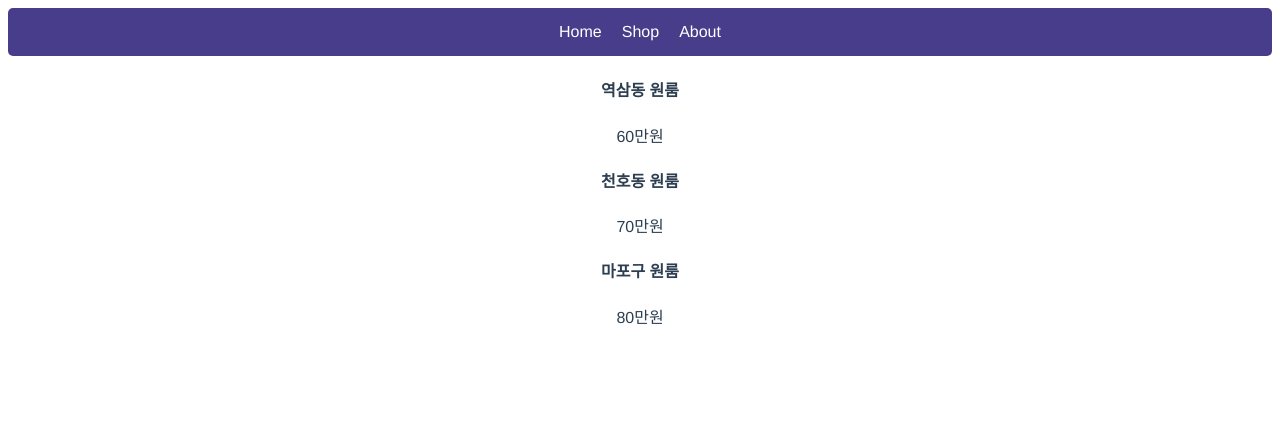
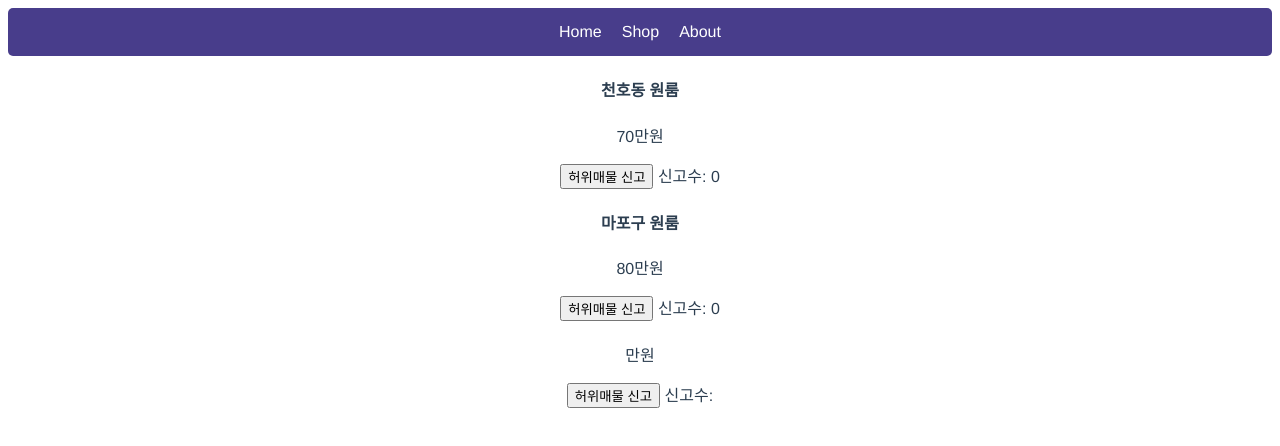
Before and after one commit to minz-cha/vue-property, a Vue app: page / in a window 1280 px wide. Shown: the top 446 px of the page. Built offline with nearby package versions, Linux system fonts and the light colour scheme.

Commit message:
이벤트 핸들링- 인라인 핸들러로 코드 축약

```diff
--- a/src/App.vue
+++ b/src/App.vue
@@ -1,40 +1,23 @@
 <template>
 
   <div class = "menu">
-
-    <!-- 반복문: 'v-for="작명 in 몇회" :key=""'
-    반복문 쓸 때 ':key="작명"' 안쓰면 에러남 -->
     <a v-for="a in menu" :key="a">{{ a }}</a>
-    <!-- 'v-for="(a,i) in 메뉴들" :key="i"'
-    처럼 변수 작명 2개까지 가능 - 왼쪽변수: array내의 데이터, 오른쪽변수: 1씩 증가하는 함수 -->
-
   </div>
 
-  <div v-for="(a,i) in 3" :key="i">
+  <div v-for="i in 3" :key="i">
     <h4>{{ products[i] }}</h4>
     <p>{{ price[i] }}만원</p>
+    <button @click="신고수[i] += 1">허위매물 신고</button> <span>신고수: {{신고수[i]}} </span>
   </div>
-  <!-- <div>
-    <h4 :style="스타일">{{ products[0] }}</h4>
-    <p>{{ price1 }} 만원</p>
-  </div>
-  <div>
-    <h4 :style="스타일">{{ products[1] }}</h4>
-    <p>{{ price2 }} 만원</p>
-  </div>
-  <div>
-    <h4 :style="스타일">{{ products[2] }}</h4>
-    <p>{{ price3 }} 만원</p>
-  </div> -->
 </template>
 
 <script>
-
 
 export default {
   name: 'App',
   data(){
     return {
+      신고수 : [0, 0, 0],
       price1 : 60,
       price2 : 70,
       price3 : 80,
@@ -44,6 +27,7 @@ export default {
       스타일: 'color : darkslateblue',
     }
   },
+
   components: {
   }
 }
```
